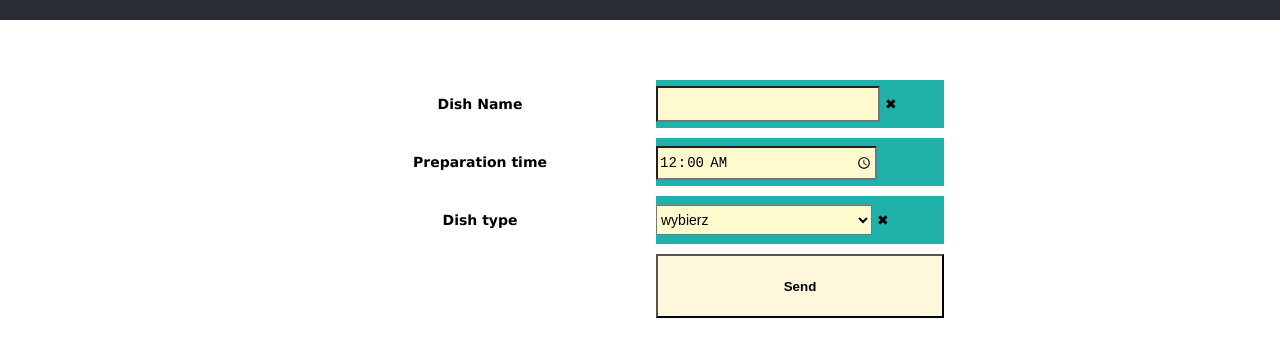
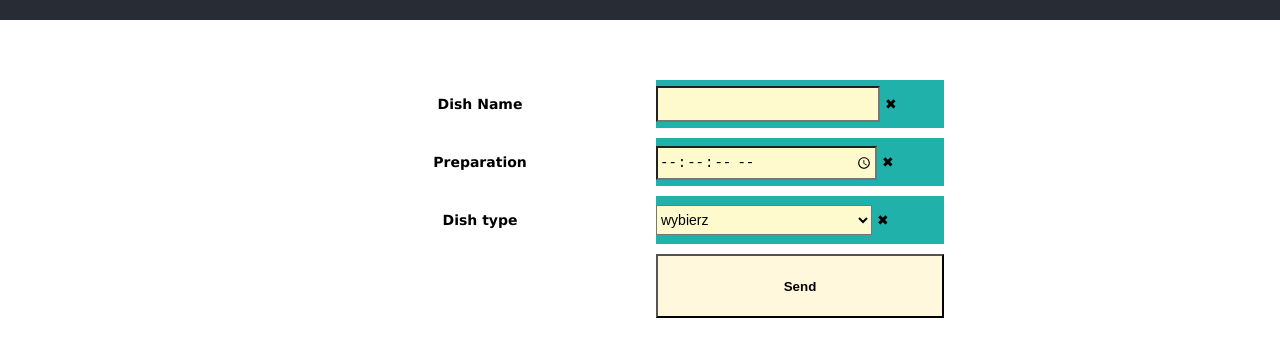
Before and after one commit to przkor/hexocean, a React (Create React App) app: page / in a window 1280 px wide. Shown: the part 140-492 px from the top of the page. Built offline with nearby package versions, Linux system fonts and the light colour scheme.

Commit message:
slice App for components

```diff
--- a/public/index.html
+++ b/public/index.html
@@ -9,7 +9,6 @@
       name="description"
       content="Web site created using create-react-app"
     />
-    <link rel="apple-touch-icon" href="%PUBLIC_URL%/logo192.png" />
     <!--
       manifest.json provides metadata used when your web app is installed on a
       user's mobile device or desktop. See https://developers.google.com/web/fundamentals/web-app-manifest/
--- a/src/App.js
+++ b/src/App.js
@@ -1,8 +1,7 @@
 import './App.css';
 import React,{useState}  from 'react'
+import DishForm from './components/DishForm'
 import axios from 'axios'
-
-const dishTypes = ['pizza','soup','sandwich']
 
 function App() {
 
@@ -70,7 +69,6 @@ function App() {
       type:type
     }
     let data = Object.assign(dishData,dishDetails)
-   // const tab = Object.keys(dishDetails)
     axios({
       method: 'post',
       url: 'https://frosty-wood-6558.getsandbox.com:443/dishes',
@@ -85,199 +83,13 @@ function App() {
         setDishDetails({})
         setMessage('')
       }
-
-        //Object.keys(response.data).forEach(key => {
-         // console.log(key) // returns the keys in an object
-         // console.log(response.data[key])  // returns the appropriate value
-      // })
-
     })
     .catch(function (error) {
       Object.keys(error.response.data).forEach (key => {
         setMessage(error.response.data[key])
       })
-    // Object.keys(error.response).forEach(key => {
-     //  alert(error.response[key])
-        // console.log(key) // returns the keys in an object
-        // console.log(response.data[key])  // returns the appropriate value
-    // })
      console.log(error);
     });
-  }
-
-  const types = dishTypes.map((dishType, index) => {
-    return <option key={index} value={dishType}>{dishType}</option>
-  })
-
-  const pizza = (
-  <>
-    <div>
-      <label htmlFor="slices">Slices</label>
-    </div>
-    <div className="formDiv">
-      <input
-        type="number"
-        className="form-control"
-        id="slices"
-        name="slices"
-        min="1"
-        value={dishDetails.no_of_slices || 0}
-        onChange={handleDishDetails}
-        required
-      />
-      <span className="validity"></span>
-    </div>
-    <div>
-      <label htmlFor="diameter">Diameter</label>
-    </div>
-    <div className="formDiv">
-      <input
-        type="number"
-        className="form-control"
-        id="diameter"
-        name="diameter"
-        value={dishDetails.diameter || 0.0}
-        step="0.1"
-        min="0.1"
-        onChange={handleDishDetails}
-        required
-      />
-      <span className="validity"></span>
-   </div>
-  </>
-  )
-
-  const soup = (
-    <>
-    <div>
-      <label htmlFor="spiciness_scale">Spiciness scale (1-10)</label>
-    </div>
-    <div className="formDiv">
-      <input
-        type="number"
-        className="form-control"
-        id="spiciness_scale"
-        name="spiciness_scale"
-        min="1"
-        max="10"
-        step="1"
-        value={dishDetails.spiciness_scale || 0}
-        onChange={handleDishDetails}
-        required
-      />
-      <span className="validity"></span>
-    </div>
-    </>
-  )
-
-  const sandwitch = (
-  <>
-    <div>
-      <label htmlFor="slices_of_bread">Slices of bread</label>
-    </div>
-    <div className="formDiv">
-      <input
-        type="number"
-        className="form-control"
-        id="slices_of_bread"
-        name="slices_of_bread"
-        min="1"
-        step="1"
-        value={dishDetails.slices_of_bread || 0}
-        onChange={handleDishDetails}
-        required
-      />
-      <span className="validity"></span>
-    </div>
-  </>
-  )
-
-  const elementToShow = () => {
-    let element
-    switch (type) {
-        case 'pizza' : element=pizza
-        break
-        case 'soup' : element = soup
-        break
-        case 'sandwich' : element=sandwitch
-        break
-        default: return
-    }
-    return (
-        <>
-        {element}
-        </>
-    );
-}
-
-  const dishForm = () => {
-   return (
-     <>
-      <form>
-        <div>
-          <label htmlFor="name">Dish Name</label>
-        </div>
-        <div className="formDiv">
-          <input
-              type="text"
-              className="form-control"
-              id="name"
-              name="name"
-              value={name || ''}
-              onChange={handleChangeDishName}
-              required
-              />
-          <span className="validity"></span>
-        </div>
-        <div>
-          <label htmlFor="preparation_time">Preparation time</label>
-        </div>
-        <div className="formDiv">
-          <input
-            type="time"
-            className="form-control"
-            id="preparation_time"
-            name="preparation_time"
-            value={preparation_time || "00:00:00"}
-            min="00:00:00"
-            onChange={handleChangePreparation}
-            required
-            />
-        </div>
-        <div>
-          <label htmlFor="type">Dish type</label>
-        </div>
-        <div className="formDiv">
-          <select
-            onChange={handleSelectDishType}
-            className="form-control"
-            id="type"
-            name="type"
-            value={type || ''}
-            placeholder="wybierz"
-            required
-          >
-            <option value=''>wybierz</option>
-            {types}
-          </select>
-          <span className="validity"></span>
-        </div>
-          {type ? elementToShow() : '' }
-        <div></div>
-        <div>
-          <span className="message">{message ? message : ''}</span>
-          <button
-            type="button"
-            id="submit"
-            name="submit"
-            onClick={handleSendDish}
-          >
-            Send
-          </button>
-        </div>
-      </form>
-    </>
-    )
   }
 
   return (
@@ -286,7 +98,14 @@ function App() {
         <h2>Dishes</h2>
       </header>
       <section>
-        {dishForm()}
+        <DishForm name={name} preparation_time={preparation_time} type={type}
+          dishDetails={dishDetails} message={message}
+          handleChangeDishName={handleChangeDishName}
+          handleChangePreparation={handleChangePreparation}
+          handleSelectDishType={handleSelectDishType}
+          handleDishDetails={handleDishDetails}
+          handleSendDish={handleSendDish}
+        />
       </section>
     </div>
   );
--- /dev/null
+++ b/src/components/DishForm.jsx
@@ -0,0 +1,106 @@
+import React from 'react'
+import Pizza from './Pizza'
+import Soup from './Soup'
+import Sandwich from './Sandwich'
+
+const dishTypes = ['pizza','soup','sandwich']
+
+const types = dishTypes.map((dishType, index) => {
+  return <option key={index} value={dishType}>{dishType}</option>
+})
+
+const DishForm = ({name,preparation_time,type,message,dishDetails,handleChangeDishName,
+    handleChangePreparation,handleSelectDishType,handleDishDetails,handleSendDish}) => {
+
+    const elementToShow = () => {
+      let element
+      switch (type) {
+        case 'pizza' : element=<Pizza dishDetails={dishDetails}
+              handleDishDetails={handleDishDetails} />
+        break
+        case 'soup' : element = <Soup dishDetails={dishDetails}
+              handleDishDetails={handleDishDetails}/>
+        break
+        case 'sandwich' : element=<Sandwich dishDetails={dishDetails}
+              handleDishDetails={handleDishDetails}/>
+        break
+        default: return
+      }
+      return (
+        <>
+          {element}
+        </>
+      );
+    }
+
+    return (
+      <>
+       <form>
+         <div>
+           <label htmlFor="name">Dish Name</label>
+         </div>
+         <div className="formDiv">
+           <input
+               type="text"
+               className="form-control"
+               id="name"
+               name="name"
+               value={name || ''}
+               onChange={handleChangeDishName}
+               required
+               />
+           <span className="validity"></span>
+         </div>
+         <div>
+           <label htmlFor="preparation_time">Preparation</label>
+         </div>
+         <div className="formDiv">
+           <input
+             type="time"
+             className="form-control"
+             id="preparation_time"
+             name="preparation_time"
+             value={preparation_time || ''}
+             step="1"
+             onChange={handleChangePreparation}
+             required
+             />
+             <span className="validity"></span>
+         </div>
+         <div>
+           <label htmlFor="type">Dish type</label>
+         </div>
+         <div className="formDiv">
+           <select
+             onChange={handleSelectDishType}
+             className="form-control"
+             id="type"
+             name="type"
+             value={type || ''}
+             placeholder="wybierz"
+             required
+           >
+             <option value=''>wybierz</option>
+             {types}
+           </select>
+           <span className="validity"></span>
+         </div>
+           {type ? elementToShow() : '' }
+         <div></div>
+         <div>
+           <span className="message">{message ? message : ''}</span>
+           <button
+             type="button"
+             id="submit"
+             name="submit"
+             onClick={handleSendDish}
+           >
+             Send
+           </button>
+         </div>
+       </form>
+     </>
+     )
+   }
+
+   export default DishForm
--- /dev/null
+++ b/src/components/Pizza.jsx
@@ -0,0 +1,41 @@
+import React from 'react'
+
+const Pizza = ({dishDetails,handleDishDetails}) => (
+    <>
+      <div>
+        <label htmlFor="slices">Slices</label>
+      </div>
+      <div className="formDiv">
+        <input
+          type="number"
+          className="form-control"
+          id="slices"
+          name="slices"
+          min="1"
+          value={dishDetails.no_of_slices || 0}
+          onChange={handleDishDetails}
+          required
+        />
+        <span className="validity"></span>
+      </div>
+      <div>
+        <label htmlFor="diameter">Diameter</label>
+      </div>
+      <div className="formDiv">
+        <input
+          type="number"
+          className="form-control"
+          id="diameter"
+          name="diameter"
+          value={dishDetails.diameter || 0.0}
+          step="0.1"
+          min="0.1"
+          onChange={handleDishDetails}
+          required
+        />
+        <span className="validity"></span>
+     </div>
+    </>
+)
+
+export default Pizza
--- /dev/null
+++ b/src/components/Sandwich.jsx
@@ -0,0 +1,25 @@
+import React from 'react'
+
+const Sandwitch = ({dishDetails,handleDishDetails}) => (
+    <>
+      <div>
+        <label htmlFor="slices_of_bread">Slices of bread</label>
+      </div>
+      <div className="formDiv">
+        <input
+          type="number"
+          className="form-control"
+          id="slices_of_bread"
+          name="slices_of_bread"
+          min="1"
+          step="1"
+          value={dishDetails.slices_of_bread || 0}
+          onChange={handleDishDetails}
+          required
+        />
+        <span className="validity"></span>
+      </div>
+    </>
+)
+
+export default Sandwitch
--- /dev/null
+++ b/src/components/Soup.jsx
@@ -0,0 +1,26 @@
+import React from 'react'
+
+const Soup = ({dishDetails,handleDishDetails}) => (
+    <>
+    <div>
+      <label htmlFor="spiciness_scale">Spiciness scale (1-10)</label>
+    </div>
+    <div className="formDiv">
+      <input
+        type="number"
+        className="form-control"
+        id="spiciness_scale"
+        name="spiciness_scale"
+        min="1"
+        max="10"
+        step="1"
+        value={dishDetails.spiciness_scale || 0}
+        onChange={handleDishDetails}
+        required
+      />
+      <span className="validity"></span>
+    </div>
+    </>
+  )
+
+  export default Soup
```
